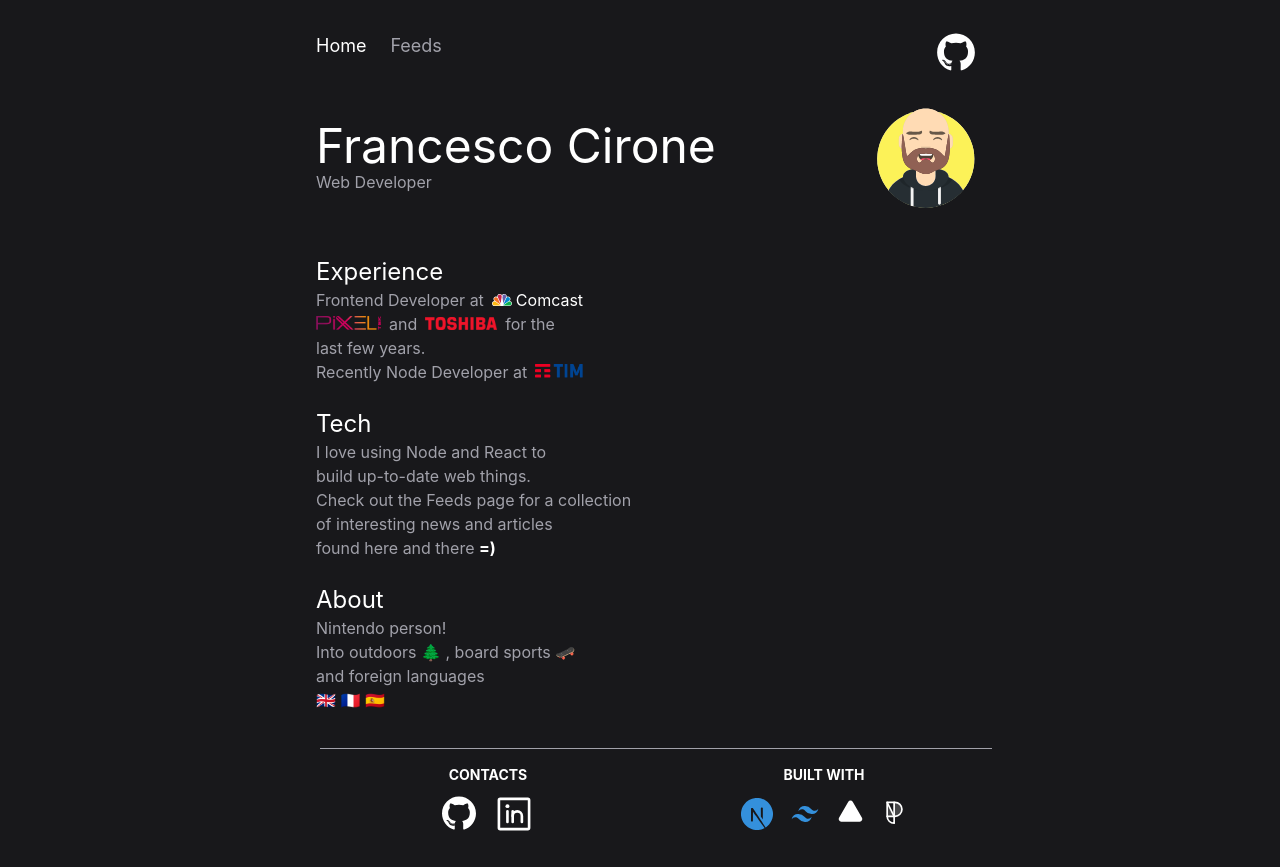
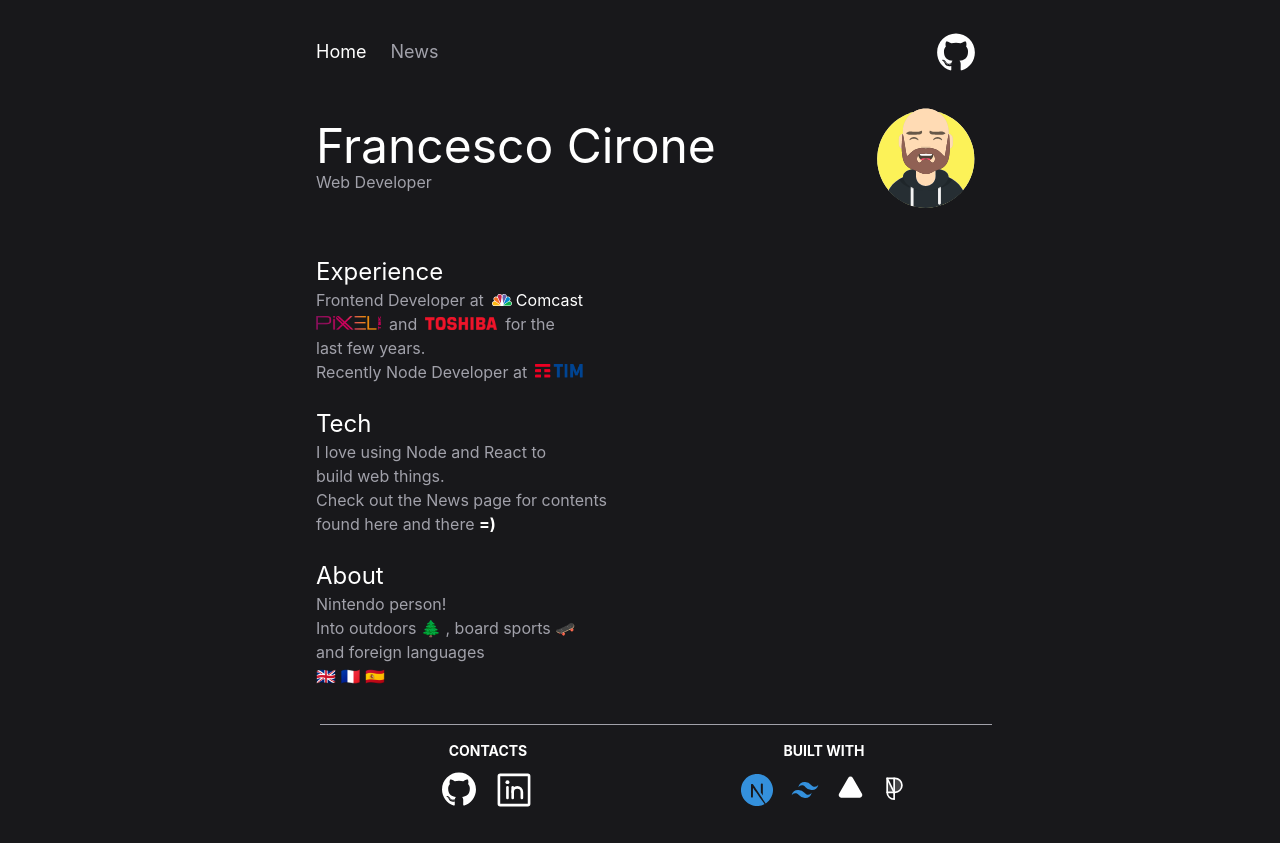
Before and after one commit to inhopj/fcirone.dev, a Next.js app: page / in a window 1280 px wide. After the commit the page ends 843 px from the top, so only its background shows below. Built offline with nearby package versions, Linux system fonts and the light colour scheme.

Commit message:
Header adjustments and change from Feeds to News

```diff
--- a/components/About/Tech.tsx
+++ b/components/About/Tech.tsx
@@ -12,9 +12,8 @@ const Tech = ({ className: parentClassNames }: Props) => {
       </p>
       <p className="text-zinc-400">
         I love using Node and React to<br />
-        build up-to-date web things.<br />
-        Check out the Feeds page for a collection<br />
-        of interesting news and articles<br />
+        build web things.<br />
+        Check out the News page for contents<br />
         found here and there <span className='text-white font-bold'>=)</span>
       </p>
     </div>
--- a/components/Header/Header.tsx
+++ b/components/Header/Header.tsx
@@ -9,12 +9,12 @@ interface Props {
 const Header = ({ className: parentClassNames }: Props) => {
 
   const homePath = '/'
-  const feedsPath = '/feeds'
+  const newsPath = '/news'
 
   return (
     <div
       className={classnames(
-        'flex justify-between text-lg',
+        'flex justify-between items-center text-lg',
         parentClassNames
       )}
     >
@@ -25,8 +25,8 @@ const Header = ({ className: parentClassNames }: Props) => {
           className='pl-0 md:pl-3'
         />
         <Anchor
-          path={feedsPath}
-          title="Feeds"
+          path={newsPath}
+          title="News"
         />
       </div>
       {/* TODO - create constants file with links */}
@@ -37,7 +37,6 @@ const Header = ({ className: parentClassNames }: Props) => {
         target="_blank"
         rel="noopener"
       >
-        {/* TODO - increase a bit dimensions */}
         <Github className='fill-white w-10' />
       </a>
     </div>
--- a/pages/feeds.tsx
+++ /dev/null
@@ -1,78 +0,0 @@
-import type { NextPage } from 'next'
-import Head from 'next/head'
-import feeds from '../public/feeds.json'
-import Header from '../components/Header/Header'
-import Section from '../components/Feeds/Section'
-import RSSFeeds from '../components/Feeds/RSSFeeds'
-import Javascript from '../components/Icons/Javascript'
-import Node from '../components/Icons/Node'
-import React from '../components/Icons/React'
-import Nodejs from '../components/Icons/Nodejs'
-import FloatingGuy from '../components/FloatingGuy'
-import Image from 'next/image';
-import { Anchor } from '../interfaces/interfaces'
-
-const Feeds: NextPage = () => {
-
-  const { javascript, node, react } = feeds
-
-  const anchors: Anchor[] = [
-    {
-      href: '#rss',
-      icon: <Image
-        src="/rss-feed.svg"
-        alt="rss-feed"
-        width={30}
-        height={30}
-      />,
-      parentClassNames: "p-3"
-    },
-    { href: '#react', icon: <React className='w-9' />, parentClassNames: "p-3" },
-    { href: '#node', icon: <Nodejs className='w-10' />, parentClassNames: "p-3" },
-    { href: '#javascript', icon: <Javascript className='w-9 rounded-lg' />, parentClassNames: "p-3" },
-  ]
-
-  return (
-    <>
-      <Head>
-        <title>fcirone - Feeds</title>
-        <meta name="description" content="Feeds page" charSet="UTF-8" />
-        <link rel="icon" href="/rss-feed.svg" />
-      </Head>
-
-      <div className='flex flex-col min-h-screen justify-between items-center p-4 md:p-8 bg-zinc-900'
-      >
-        <div
-          className='flex flex-col items-stretch max-w-2xl w-full mb-4'
-        >
-          <Header className='mb-12' />
-          <Section
-            Icon={<Javascript className='w-12 rounded-lg' />}
-            id='javascript'
-            items={javascript}
-            className='mb-12'
-          />
-          <Section
-            Icon={<Node className='w-14 h-14 ml-1' />}
-            id='node'
-            items={node}
-            className='mb-12'
-          />
-          <Section
-            Icon={<React className='w-12' />}
-            id='react'
-            items={react}
-          />
-        </div>
-        <div
-          className='flex flex-col p-4'
-        >
-          <RSSFeeds />
-        </div>
-      </div>
-      <FloatingGuy anchors={anchors}/>
-    </>
-  )
-}
-
-export default Feeds
```
